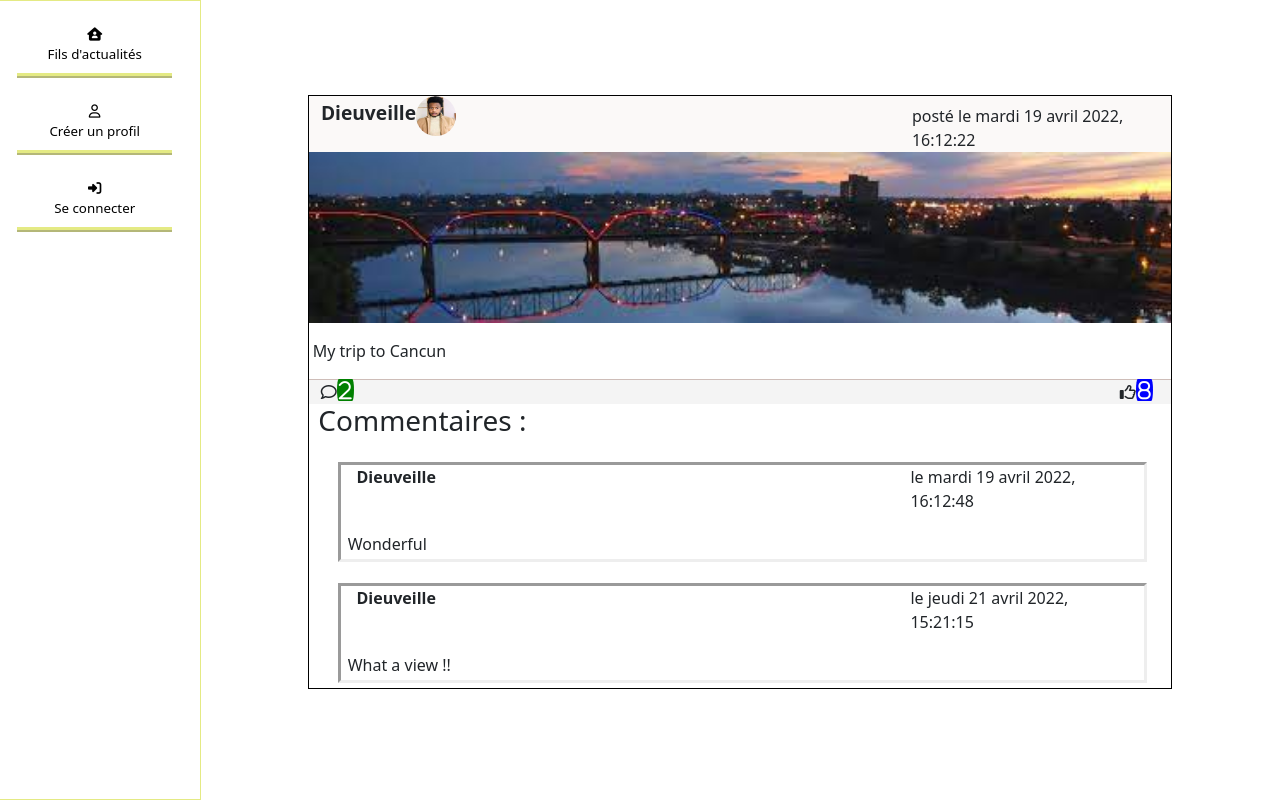
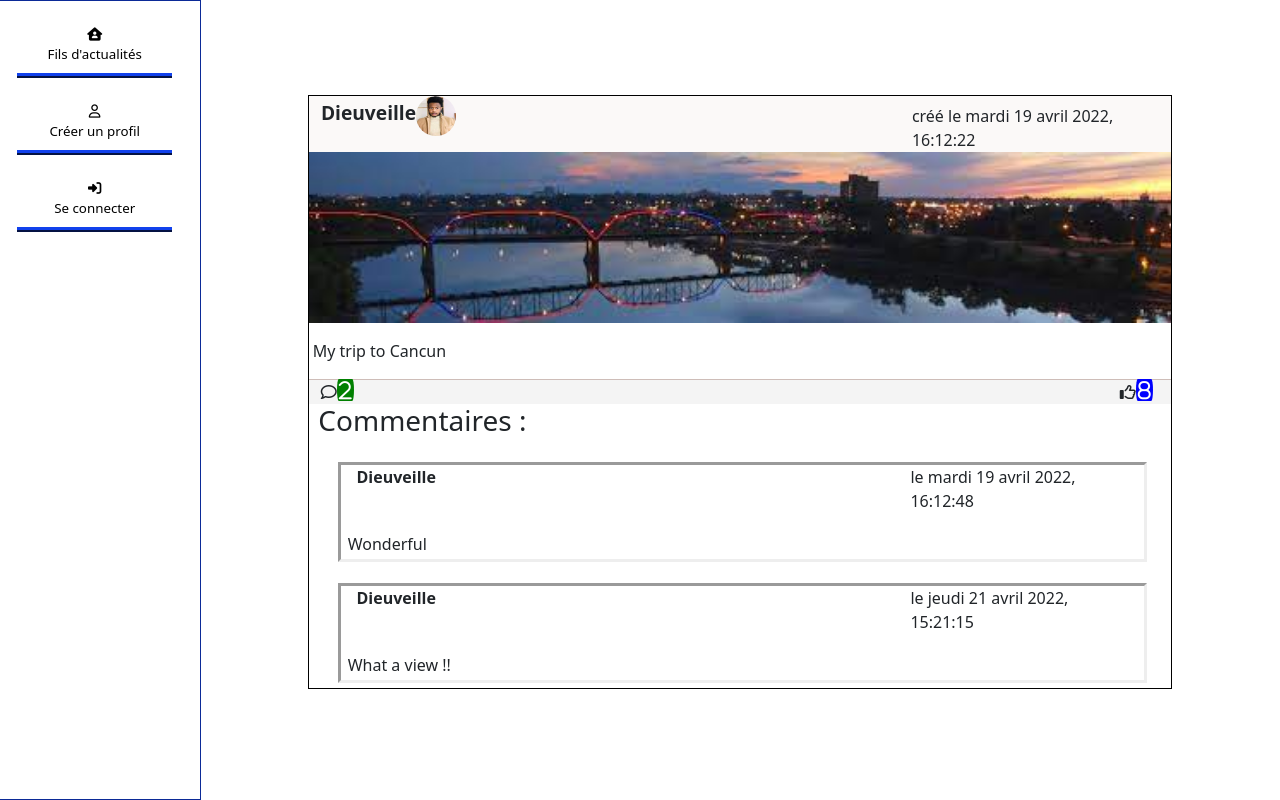
Before and after one commit to DieuveilleWebH3/exercices-javascript, a Vue app in the folder 05/: page / in a window 1280 px wide. Built offline with nearby package versions, Linux system fonts and the light colour scheme; data requests are answered from the project's data file.

Commit message:
improving layout

```diff
--- a/05/index.html
+++ b/05/index.html
@@ -1,5 +1,5 @@
 <!DOCTYPE html>
-<html lang="en">
+<html lang="fr">
   <head>
     <meta charset="UTF-8" />
     <link rel="icon" href="/favicon.ico" />
--- a/05/src/components/ArticlesView.vue
+++ b/05/src/components/ArticlesView.vue
@@ -4,7 +4,7 @@
     <div class="row quoiDeNeuf" v-if="loggedIn === true">
         <h4>Quoi de neuf ? <i class="fa-solid fa-house"></i></h4>
         <form>
-            <textarea class="form-control" placeholder="laisser un nouveau post" name="contenu" v-model="contenu"></textarea>
+            <textarea class="form-control" placeholder="laisser un nouveau post" name="contenu" v-model="contenu" rows="5"></textarea>
             <input class="form-control" type="text" placeholder="url de votre image - taille conseillée 1000x200px" name="urlImgArticle"  v-model="urlImgArticle"/>
 
             <input type="submit" class="btn btn-success" value="Laisser un nouveau post" style="width:100%;margin-bottom:1em;" @click="nouveauArticle" />
@@ -28,7 +28,7 @@
                     </div>
                 </div>
                 <div class="float-child-element">
-                    <div class="datePost">posté le {{article.date}}</div>
+                    <div class="datePost">créé le {{article.date}}</div>
                 </div>
             </div>
             <!-- Image de l'article -->
@@ -73,9 +73,9 @@
                 </div>
                 <div class="row addCommentaire" v-if="loggedIn === true">
                     <hr style="margin-left:0.5em;margin-top:1em;">
-                    <h4>Ajouter un commentaire <i class="fa-regular fa-comment"> :</i></h4>
+                    <h4>Ajouter un commentaire :</h4>
                     <form>
-                        <textarea class="form-control" placeholder="laisser un commentaire" name="contenu" v-model="contenuCommentaire"></textarea>
+                        <textarea class="form-control" placeholder="laisser un commentaire" name="contenu" v-model="contenuCommentaire" rows="4"></textarea>
 
                         <input type="submit" class="btn btn-outline-success" value="Laisser un commentaire" style="width:100%;margin-bottom:1em;" @click="(e)=>{addCommentaire(e,article)}"/>
                     </form>
--- a/05/src/views/AccueilView.vue
+++ b/05/src/views/AccueilView.vue
@@ -26,7 +26,7 @@ export default {
     .quoiDeNeuf{
         margin-bottom:2em;
         padding-top:1em;
-        border: 0.5mm ridge rgba(211, 220, 50, .6);
+        border: 0.5mm ridge #0B2A97;
         background-color:#FBF9F8;
     }
     @media (min-width: 1024px) {
@@ -40,11 +40,11 @@ export default {
     }
     .menuParent{
         text-align: center;
-        border: 0.5mm ridge rgba(211, 220, 50, .6);
+        border: 0.5mm ridge #0B2A97;
     }
     .menu{
         margin:1em;
-        border-bottom: 1.5mm ridge rgba(211, 220, 50, .6)
+        border-bottom: 1.5mm ridge #0B2A97
     }
     .text-menu{
         text-decoration:none;
@@ -52,7 +52,7 @@ export default {
         font-size: smaller;
     }
     .text-menu:hover{
-        color:rgba(211, 220, 50, .6);
+        color:#0B2A97;
     }
     .post{
         border:1px solid black;
--- a/05/src/views/ConnexionView.vue
+++ b/05/src/views/ConnexionView.vue
@@ -2,7 +2,7 @@
   <div class="connexion">
      <form>
         <div class="mb-5">
-            <h1 style="margin-left:2em;">Se connecter <i class="fa-solid fa-link"></i></h1>
+            <h1 style="margin-left:2em;"> Se connecter <i class="fa-solid fa-link"></i></h1>
             <div class="inputs">
               <input class="form-control" type="email" placeholder="votre@email.fr" name="email" v-model="email"/>
               <input class="form-control" type="password" placeholder="password" name="password" v-model="password"/>
```
Also changed, not shown: 1 other file (tests, documents, lock files or other folders).
